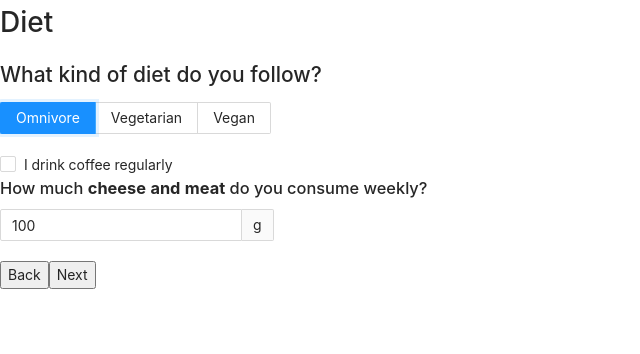
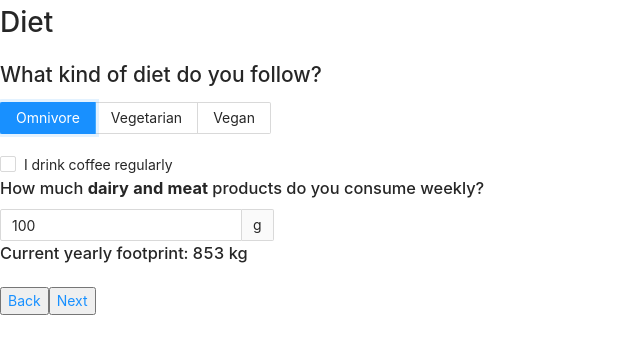
Before and after one commit to giabertu/emission-0, a React (Create React App) app in the folder emission-0/: page /diet in a window 1280 px wide. Both pictures are taken after a click on the label "Omnivore". Shown: the top 354 px of the page, without its empty margins (0-640 px from the left). Built offline with nearby package versions, Linux system fonts and the light colour scheme.

Commit message:
feat: added Service class to calculate diet footprint. Travels and electricy left

```diff
--- a/emission-0/src/App.tsx
+++ b/emission-0/src/App.tsx
@@ -7,6 +7,7 @@ import Homepage from './Pages/Homepage';
 import Diet from './Pages/cfp-calculator/Diet';
 import Travels from './Pages/cfp-calculator/Travels';
 import Electricity from './Pages/cfp-calculator/Electricity';
+// import { TestPage } from './Pages/cfp-calculator/TestPage';
 
 function App() {
 
--- a/emission-0/src/Pages/cfp-calculator/Diet.tsx
+++ b/emission-0/src/Pages/cfp-calculator/Diet.tsx
@@ -1,31 +1,37 @@
-import React, { useState } from 'react';
+import React, { useEffect, useState } from 'react';
 import './Diet.css'
-import { useNavigate } from 'react-router-dom';
 import DietButtons from '../../components/Diet/DietButtons';
 import ConsumptionInput from '../../components/Diet/ConsumptionInput';
 import { Checkbox } from 'antd';
 import type { CheckboxChangeEvent } from 'antd/es/checkbox';
-import InputNumberChangeEvent from 'antd/es/input-number'
 import CalcNavButtons from '../../components/CalcNavButtons';
+import Carbon from '../../utils/Service';
 
 function Diet() {
-  const navigate = useNavigate()
   const [dietChoice, setDietChoice] = useState('')
-  const [coffeDrinker, setCoffeDrinker] = useState(false)
-  //add consumption state
-  const [consumption, setConsumption] = useState(100)
+  const [coffeeDrinker, setCoffeDrinker] = useState(false)
+  const [consumption, setConsumption] = useState(100);
+  const [carbon, setCarbon] = useState(0)
 
+  // const [carbonFootprint, setCarbonFootprint] = useState(0);
 
   const handleDietChoice = (e: React.ChangeEvent<HTMLInputElement>) => {
     //set diet choice to either 'Omnivore, Vegetarian or Vegan'
     setDietChoice(e.target.value);
+    setCarbon(Carbon.calcDietFooprint({dietChoice, coffeeDrinker, consumption}))
   }
   const handleCheckbox = (e:  CheckboxChangeEvent) => {
-    setCoffeDrinker(!coffeDrinker);
+    setCoffeDrinker(!coffeeDrinker);
+    setCarbon(Carbon.calcDietFooprint({dietChoice, coffeeDrinker, consumption}))
   }
   const handleConsumption = (value: number) => {
     setConsumption(value);
+    setCarbon(Carbon.calcDietFooprint({dietChoice, coffeeDrinker, consumption}))
   }
+
+  useEffect(() => {
+    setCarbon(Carbon.calcDietFooprint({dietChoice, coffeeDrinker, consumption}));
+  })
 
   return (
     <div className='Diet'>
@@ -34,7 +40,9 @@ function Diet() {
       <DietButtons handleDietChoice={handleDietChoice} />
       <Checkbox onChange={handleCheckbox}>I drink coffee regularly</Checkbox>
       <ConsumptionInput handleConsumption={handleConsumption} dietChoice={dietChoice}/>
-      <CalcNavButtons back={'/cfp-calculator'} next={'/travels'} />
+      <h3>Current yearly footprint: {Carbon.diet} kg</h3>
+      <CalcNavButtons back={'/cfp-calculator'} next={'/travels'}
+      data={{diet: {dietChoice, coffeeDrinker, consumption}}}/>
     </div>
   )
 }
--- a/emission-0/src/Pages/cfp-calculator/Electricity.tsx
+++ b/emission-0/src/Pages/cfp-calculator/Electricity.tsx
@@ -1,10 +1,12 @@
 import React, { useState } from 'react'
+import { useLocation } from 'react-router-dom';
 import CalcNavButtons from '../../components/CalcNavButtons'
 import HouseholdButtons from '../../components/Electricity/HouseholdButtons'
 
 function Electricity() {
 
   const [bedrooms, setBedrooms] = useState<number>(0);
+
 
   const handleHouseholdButton = (e: React.MouseEvent<HTMLButtonElement>) => {
     console.log(e.currentTarget.innerText)
--- a/emission-0/src/Pages/cfp-calculator/Travels.tsx
+++ b/emission-0/src/Pages/cfp-calculator/Travels.tsx
@@ -1,14 +1,19 @@
 import { Hash } from 'crypto'
 import React, { useEffect, useState } from 'react'
+import { useLocation } from 'react-router-dom'
 import CalcNavButtons from '../../components/CalcNavButtons'
 import AirportInput from '../../components/Travels/AirportInput'
 import {FlightInfo} from '../../components/Travels/FlightInfo'
-
+import Service from '../../utils/Service'
 
 let id = 0;
 
 function Travels() {
   const [inputArray, setInputArray] = useState<FlightInfo[]>([])
+
+  // const location: any = useLocation();
+  // //Properties of diet: dietChoice, coffeeDrinker, consumption (line 42: Diet.tsx)
+  // const diet = location.state?.data.diet;
 
 
   const handleAddFlight = () => {
@@ -25,21 +30,16 @@ function Travels() {
   }
 
   const handleInputSelect = (component: string, value: string, flightInfo: FlightInfo) => {
-    console.log('Here is the flightInfo ', flightInfo)
       const newArr: any = inputArray.map((input: FlightInfo, index) => {
-        console.log('Here is the element of the array: ', input)
         if (input.id == flightInfo.id) {
           if (component == 'from') {
-            console.log('Setting from')
             input.from = value;
           } else {
-            console.log('Setting to')
             input.to = value;
           }
         }
         return input;
       })
-      console.log('Here is the new array ', newArr)
       setInputArray(newArr);
   }
 
@@ -55,6 +55,7 @@ function Travels() {
       {inputArray.length > 0 ? inputArray.map((flightInfo, index) =>
         <AirportInput key={flightInfo.id} handleRemoveFlight={handleRemoveFlight} flightInfo={flightInfo} handleInputSelect={handleInputSelect}/>
         ) : null}
+        <h3>{Service.diet}</h3>
       <CalcNavButtons back={'/diet'} next={'/electricity'} />
     </div>
   )
--- a/emission-0/src/components/CalcNavButtons.tsx
+++ b/emission-0/src/components/CalcNavButtons.tsx
@@ -1,20 +1,20 @@
 import React from 'react'
-import { useNavigate } from 'react-router-dom';
+import { Link, useNavigate } from 'react-router-dom';
 
 
 
 //Make sure to pass down strings without appending '/'.
-function CalcNavButtons(props: {back?: string, next: string, exit?: string}) {
-  const {back, next, exit} = props;
+function CalcNavButtons(props: {back?: string, next: string, exit?: string, data?: any}) {
+  const {back, next, exit, data} = props;
 
   const navigate = useNavigate();
 
   const handleBack = () => {
     navigate(`${back}`);
   }
-  const handleNext = () => {
-     navigate(`${next}`);
-  }
+  // const handleNext = () => {
+  //    navigate(`${next}`);
+  // }
   const handleExit = () => {
     navigate(`${exit}`)
   }
@@ -23,8 +23,16 @@ function CalcNavButtons(props: {back?: string, next: string, exit?: string}) {
 
   return (
     <div className='navigation-btns'>
-        {exit ? <button onClick={handleExit}>Exit</button> : <button onClick={handleBack}>Back</button>}
-        <button onClick={handleNext}>Next</button>
+        {exit ?
+        <Link to={exit}>
+          <button onClick={handleExit}>Exit</button>
+        </Link> :
+        <Link to={back!} state={{data}}>
+          <button onClick={handleBack}>Back</button>
+        </Link>}
+        <Link to={next} state={{data}}>
+          <button /* onClick={handleNext} */>Next</button>
+        </Link>
       </div>
   )
 }
--- a/emission-0/src/components/Diet/ConsumptionInput.tsx
+++ b/emission-0/src/components/Diet/ConsumptionInput.tsx
@@ -13,7 +13,7 @@ function ConsumptionInput(props : {dietChoice: string, handleConsumption: any})
     <>
     {dietChoice !== 'Vegan' && dietChoice !== '' ?
       <>
-        <h3>How much <span className='cheese-and-meat'>cheese {dietChoice == 'Omnivore' ? <>and meat</> : null}</span> do you consume weekly?</h3>
+        <h3>How much <span className='cheese-and-meat'>dairy {dietChoice == 'Omnivore' ? <>and meat</> : null}</span> products do you consume weekly?</h3>
         <InputNumber onChange={handleConsumption} min={0} max={150000} onStep={() => {}} step={50} addonAfter={'g'} defaultValue={100} />
       </> : null
     }
--- /dev/null
+++ b/emission-0/src/utils/Service.tsx
@@ -0,0 +1,60 @@
+
+export default class Service {
+  static diet: number = 0;
+  static travels: number = 0;
+  static electricity: number = 0;
+
+  constructor() {}
+
+  //not setting them 'possibly undefined' because they are defined with default values.
+  static calcDietFooprint(dietInfo: {dietChoice: string, coffeeDrinker: boolean, consumption: number}) {
+    let yearlyCarbonFootprintKg = 0;
+    const {dietChoice, coffeeDrinker, consumption} = dietInfo;
+
+    switch (dietChoice) {
+      case 'Omnivore':
+        yearlyCarbonFootprintKg = 700;
+        if (consumption) {
+          const yearlyConsumptionKg = (consumption * 4.25 * 12) / 1000;
+          const consumptionCarbonFootprint = yearlyConsumptionKg * 30;
+          yearlyCarbonFootprintKg += consumptionCarbonFootprint;
+        }
+        break;
+      case 'Vegetarian':
+        yearlyCarbonFootprintKg = 1300;
+        if (consumption) {
+          const yearlyConsumptionKg = (consumption * 4.25 * 12) / 1000;
+          const consumptionCarbonFootprint = yearlyConsumptionKg * 15;
+          yearlyCarbonFootprintKg += consumptionCarbonFootprint;
+        }
+        break;
+      case 'Vegan':
+        yearlyCarbonFootprintKg = 1400;
+        break;
+      default:
+        yearlyCarbonFootprintKg = 0;
+    }
+    //based on coffee usage, add kilos of CO2
+    if (coffeeDrinker) {
+      //One cup filled with ground or whole bean coffee weighs roughly  10 grams. 10g === 0.010
+      //The average coffee drinker drinks around 2 cups a day
+      const yearlyCoffeeConsumptionKg = ((10 * 2) * 30 * 12) / 1000;
+
+      //convert in CO2 kg
+      const coffeeCarbonFootprint = yearlyCoffeeConsumptionKg * 17;
+      yearlyCarbonFootprintKg += coffeeCarbonFootprint;
+    }
+    Service.diet = Math.floor(yearlyCarbonFootprintKg);
+    return Service.diet;
+
+  }
+
+  static calcTravelsFootprint() {
+
+  }
+
+  static calcElectricityFootprint() {
+
+  }
+
+}
```
Also changed, not shown: emission-0/src/components/Travels/AirportInput.tsx (+1 -16 lines).
